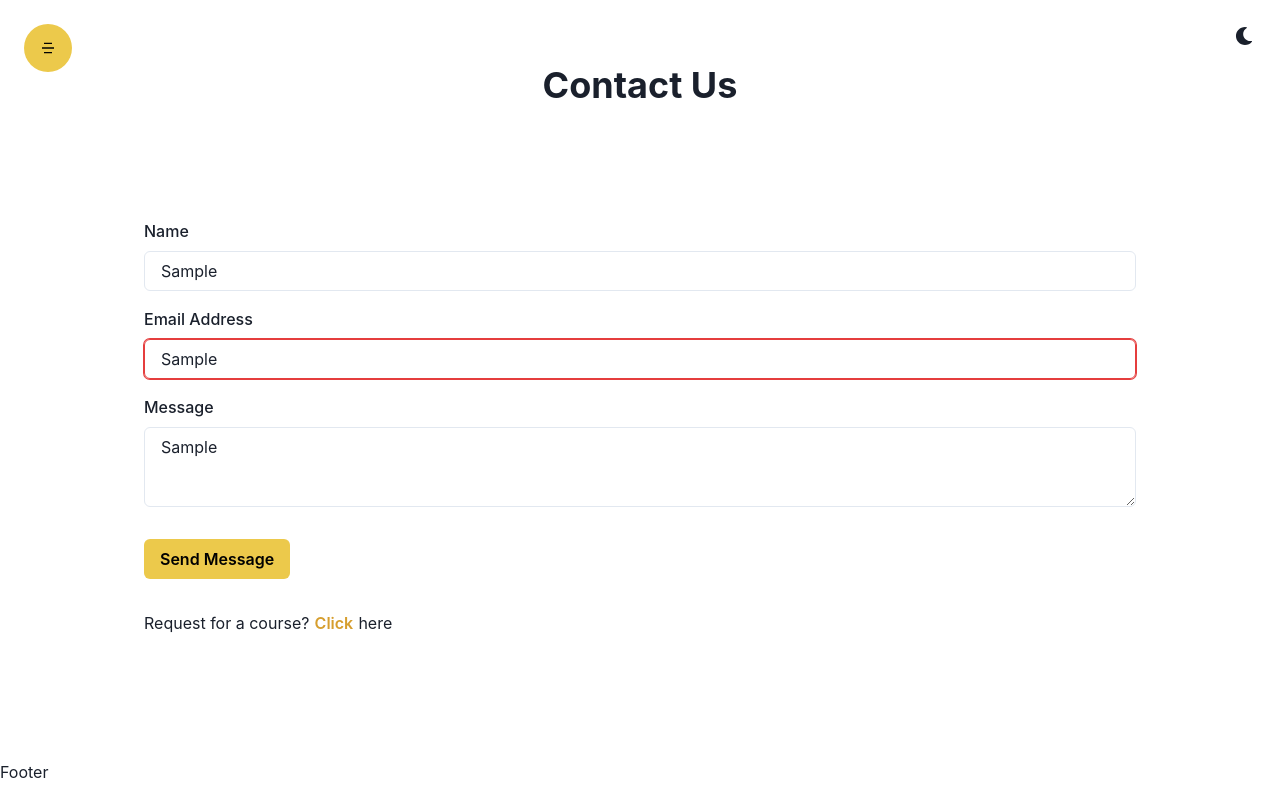
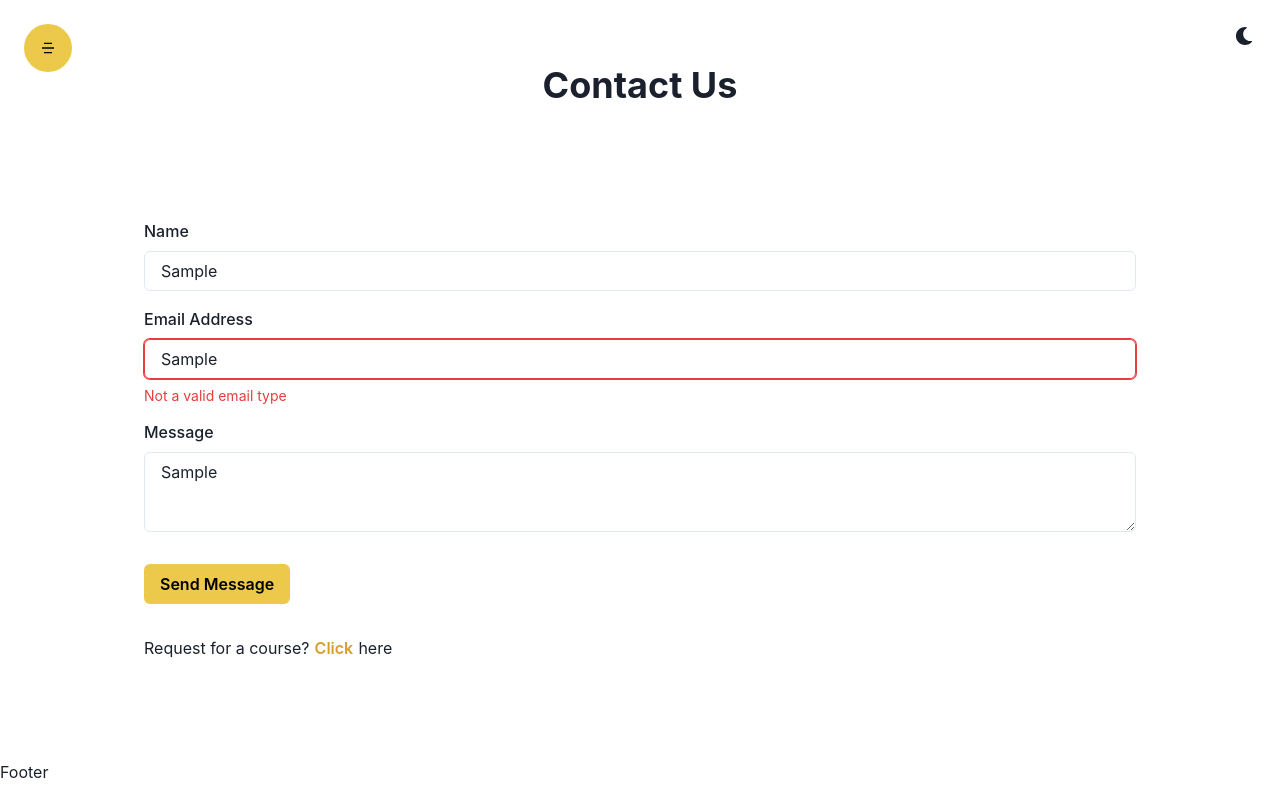
Before and after one commit to ashutoshrawat29/Skillery-FFSD, a React (Create React App) app in the folder frontend/: page /contact in a window 1280 px wide. Both pictures are taken after typing "Sample", "Sample", "Sample" into the empty fields and a click on the button "Send Message". Built offline with nearby package versions, Linux system fonts and the light colour scheme.

Commit message:
slight correction

```diff
--- a/frontend/src/components/ContactUs/Contact.js
+++ b/frontend/src/components/ContactUs/Contact.js
@@ -83,7 +83,7 @@ function Contact() {
                             placeholder="abc@gmail.com"
                             focusBorderColor='yellow.500'
                         />
-                        {!email.length === 0 && <FormErrorMessage>Not a valid email type</FormErrorMessage>}
+                        {email.length !== 0 && <FormErrorMessage>Not a valid email type</FormErrorMessage>}
                         {email.length === 0 && <FormErrorMessage>Email is required.</FormErrorMessage>}
                     </FormControl>
                     <FormControl my="4" isInvalid={error.message}>
--- a/frontend/src/components/Request/Request.js
+++ b/frontend/src/components/Request/Request.js
@@ -87,7 +87,7 @@ function Request() {
               placeholder="abc@gmail.com"
               focusBorderColor="yellow.500"
             />
-          {!email.length===0 &&<FormErrorMessage>Not a valid email type</FormErrorMessage>}
+          {email.length!==0 &&<FormErrorMessage>Not a valid email type</FormErrorMessage>}
           {email.length===0 && <FormErrorMessage>Email is required.</FormErrorMessage>}
           </FormControl>
           <FormControl my="4" isInvalid={error.course}>
```
